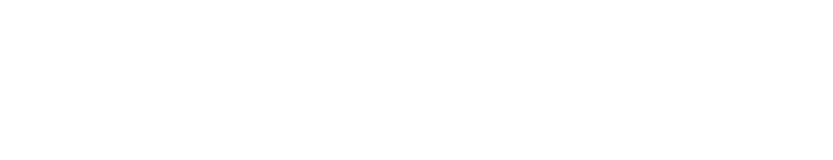
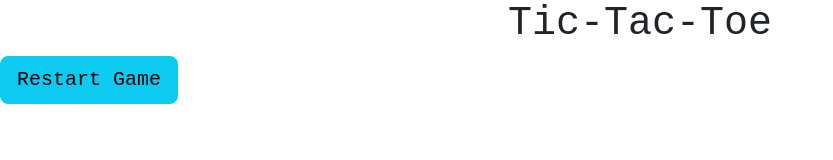
Before and after one commit to jenna-theresa01/tic-tac-toe-project, a plain HTML site: page index.html in a window 1280 px wide. Shown: the whole page, without its empty margins (0-833 px from the left). Drawn offline with nearby package versions, Linux system fonts and the light colour scheme; files that its build step writes are made by us from their sources.

Commit message:
appended title and button to html

```diff
--- a/css/style.css
+++ b/css/style.css
@@ -1,11 +1,27 @@
-/* CSS files add styling rules to your content */
+/* CSS files add styling rules to your content
 
 body {
     font-family: "Benton Sans", "Helvetica Neue", helvetica, arial, sans-serif;
     margin: 2em;
   }
+ */
 
-  h1 {
-    font-style: italic;
-    color: #373fff;
-  }
+body {
+  font-family: monospace;
+  font-size: larger;
+}
+
+ /* #app {
+  display: grid;
+ }
+
+ #title {
+  font-family: monospace;
+  font-size: ;
+
+ }
+
+ #gameGrid {
+
+
+ } */
--- a/index.html
+++ b/index.html
@@ -2,7 +2,7 @@
 <html lang="en">
   <head>
     <!-- change the title -->
-    <title>Hello!</title>
+    <title>Tic-Tac-Toe</title>
     <meta charset="utf-8">
     <meta http-equiv="X-UA-Compatible" content="IE=edge">
     <meta name="viewport" content="width=device-width, initial-scale=1">
@@ -20,5 +20,6 @@
     <script src="https://cdn.jsdelivr.net/npm/bootstrap@5.3.0/dist/js/bootstrap.min.js" integrity="sha384-fbbOQedDUMZZ5KreZpsbe1LCZPVmfTnH7ois6mU1QK+m14rQ1l2bGBq41eYeM/fS" crossorigin="anonymous"></script>
 
     <script src="js/main.js" defer></script>
+    <script src="js/sandbox.js" defer></script>
   </body>
 </html>
--- a/js/sandbox.js
+++ b/js/sandbox.js
@@ -1 +1,41 @@
 //! START SMALL
+
+document.body.onload = addElement;
+
+
+function addElement() {
+    // create and append the title for the game
+    let mainDiv = document.getElementById("app");
+
+    const title = document.createElement("div");
+    title.id = "title";
+    title.className = "d-flex justify-content-center h1";
+    title.textContent = "Tic-Tac-Toe";
+    mainDiv.appendChild(title);
+
+    // create and append the grid within the mainDiv
+    const gameGrid = document.createElement("div");
+    gameGrid.id = "game-grid";
+    mainDiv.appendChild(gameGrid);
+
+
+
+
+    // create and append restart game button
+    const restartBtn = document.createElement("button");
+    restartBtn.id = "restart-btn";
+    restartBtn.className = "btn btn-info btn-lg justify-content-center"
+    restartBtn.textContent = "Restart Game";
+    restartBtn.addEventListener("click", () => {});
+    mainDiv.appendChild(restartBtn);
+}
+
+
+
+
+document.addEventListener("load", init);
+let gameState = {};
+
+// init (Event){
+//     buildUI
+// }
```
Also changed, not shown: js/functional-pseudocode.js (+17 -1 lines).
